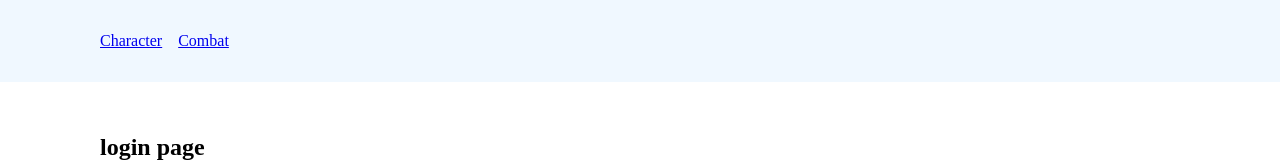
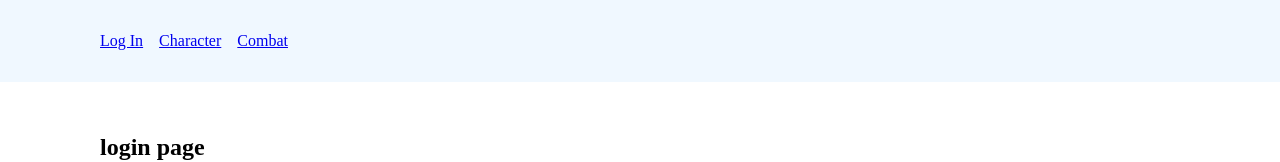
Before and after one commit to dwevins/character-tracker, a Next.js app: page / in a window 1280 px wide. Shown: the top 162 px of the page. Built offline with nearby package versions, Linux system fonts and the light colour scheme.

Commit message:
update header with link to login page

```diff
--- a/components/header.jsx
+++ b/components/header.jsx
@@ -4,6 +4,9 @@ export default () => (
     <header className="header">
         <div className="header__content main-menu">
             <Link prefetch href='/'>
+                <a className="main-menu__item">Log In</a>
+            </Link>
+            <Link prefetch href='/character'>
                 <a className="main-menu__item">Character</a>
             </Link>
             <Link prefetch href='/combat'>
```
